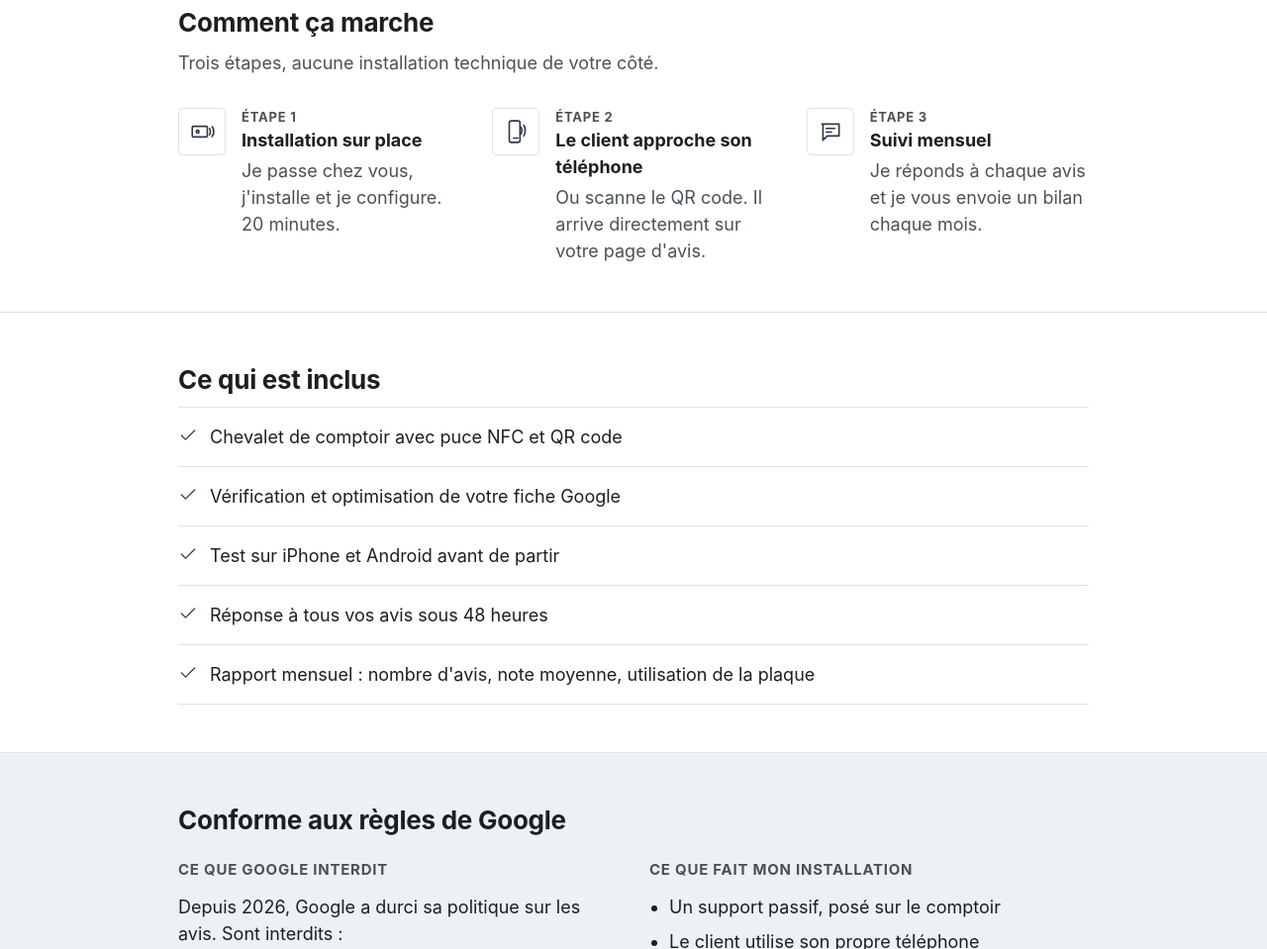
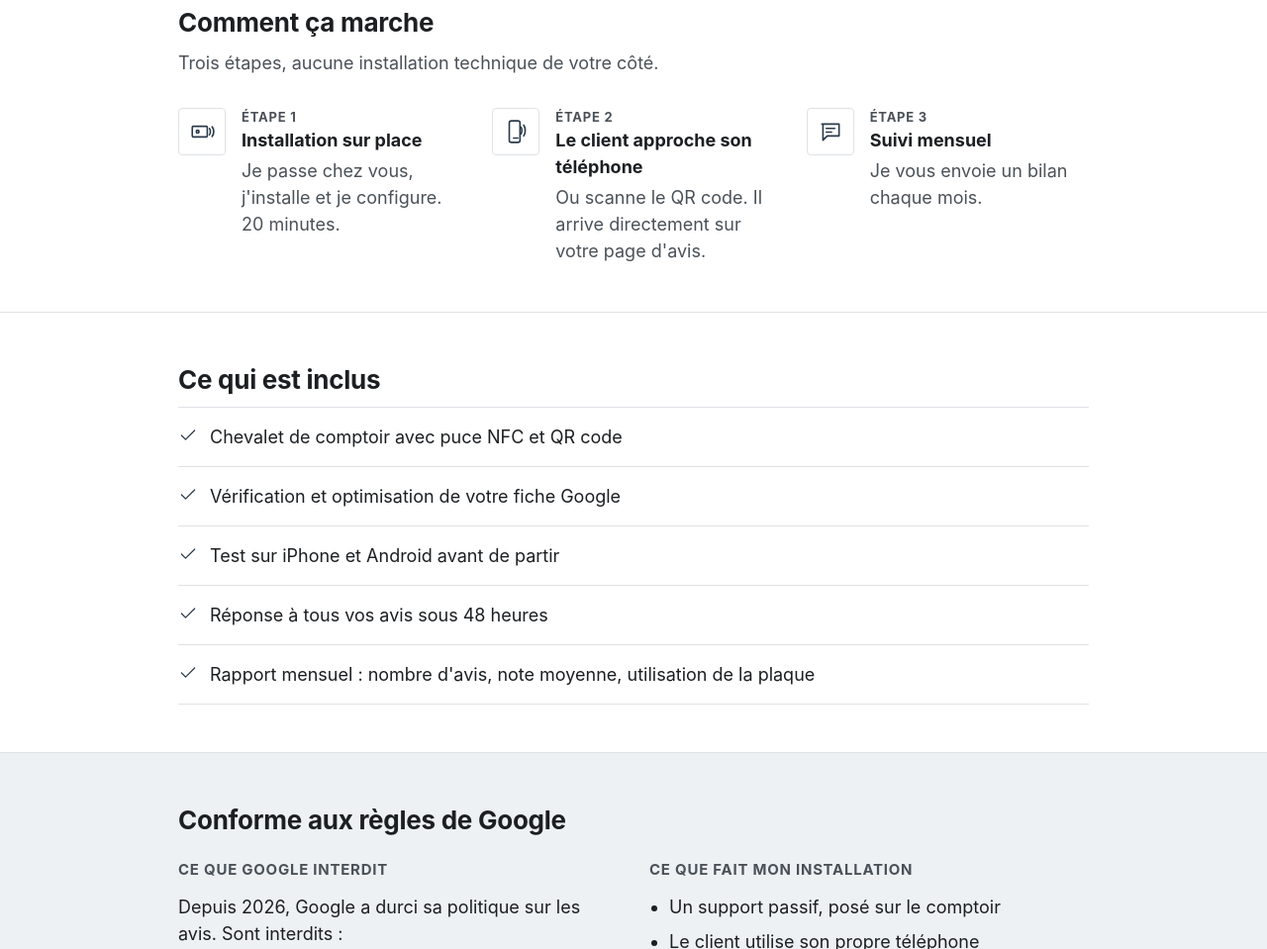
Before and after one commit to gheyraud225/TapFacile, a plain HTML site: page index.html in a window 1280 px wide. Shown: the part 755-1714 px from the top of the page at 99% size. Drawn offline with Linux system fonts and the light colour scheme.

Commit message:
Update index.html
Modification de la prestation

```diff
--- a/index.html
+++ b/index.html
@@ -151,7 +151,7 @@
           <div>
             <p class="step-number">Étape 3</p>
             <h3>Suivi mensuel</h3>
-            <p>Je réponds à chaque avis et je vous envoie un bilan chaque mois.</p>
+            <p>Je vous envoie un bilan chaque mois.</p>
           </div>
         </div>
 
```
